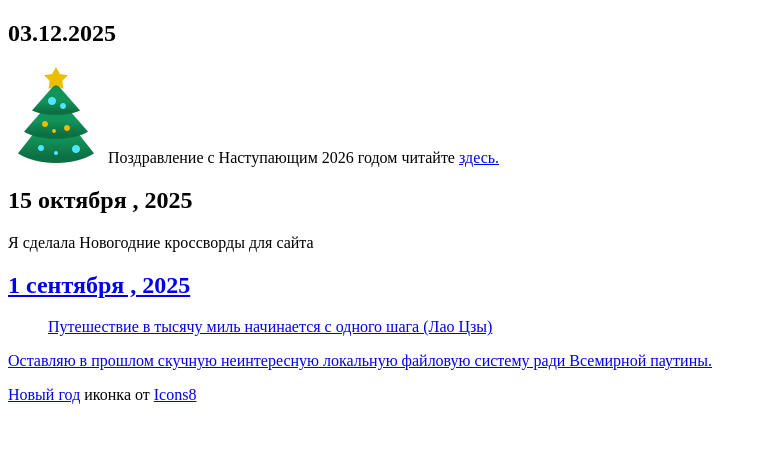
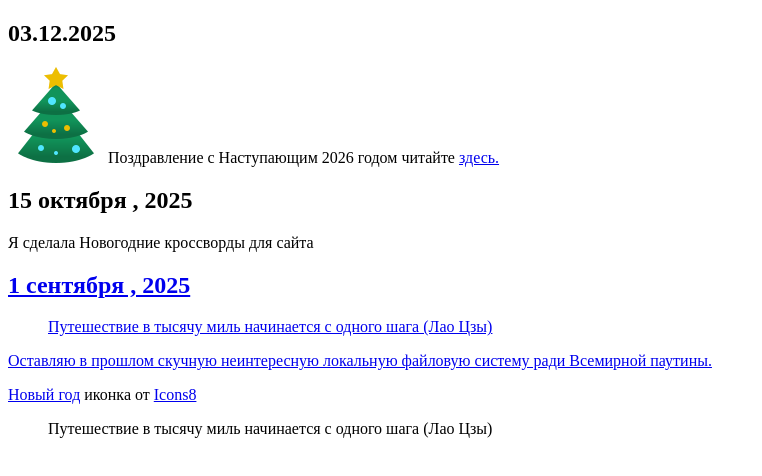
Before and after one commit to binyukovaveronika-bot/blog, a plain HTML site: page index.html in a window 1280 px wide. Shown: the whole page, without its empty margins (0-762 px from the left). Drawn offline with Linux system fonts and the light colour scheme.

Commit message:
Update index.html

```diff
--- a/index.html
+++ b/index.html
@@ -22,4 +22,5 @@
     <a target="_blank" href="https://icons8.com/icon/Xt5q8KnCd00x/christmas-tree">Новый год</a> иконка от <a target="_blank" href="https://icons8.com">Icons8</a>
 </p>
 </body>
+    <blockquote class=“q”>Путешествие в тысячу миль начинается с одного шага (Лао Цзы) </blockquote>
 </html>
```
